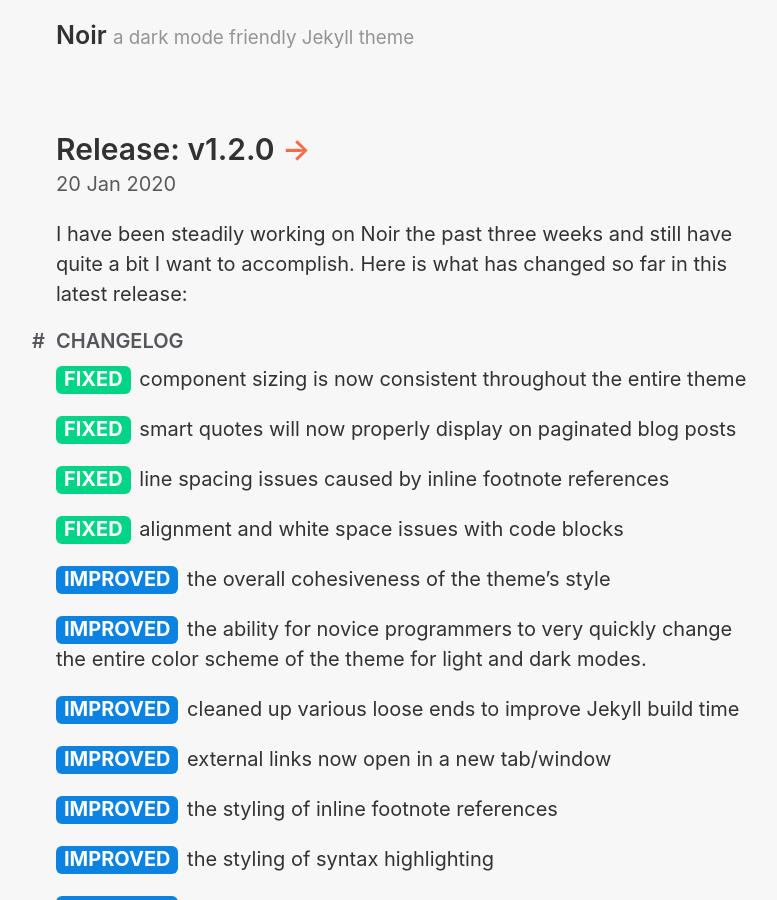
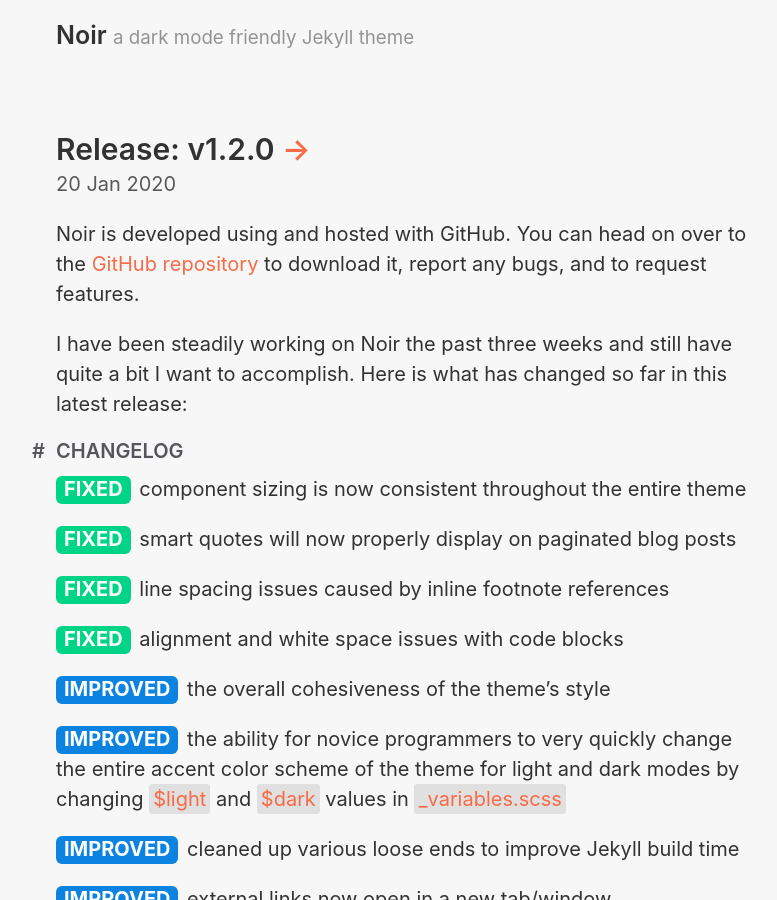
Before and after one commit to essentialenemy/noir, a Jekyll site: the page built from _posts/2020-01-20-release-v-1-2-0.md, in a window 1280 px wide and 900 px high. Shown: the whole window, without its empty margins (234-1011 px from the left). Built offline with Jekyll 4.4.1, drawn with Linux system fonts in a browser that asks for light colours; some of the changed text lies outside the part shown.

Commit message:
Made a few updates to the changelog for clarity.

```diff
--- a/_posts/2020-01-20-release-v-1-2-0.md
+++ b/_posts/2020-01-20-release-v-1-2-0.md
@@ -4,6 +4,8 @@
 date: 2020-01-20 12:30:45
 link: https://github.com/essentialenemy/noir
 ---
+
+Noir is developed using and hosted with GitHub. You can head on over to the [GitHub repository]({{ site.github.repo }}) to download it, report any bugs, and to request features.
 
 I have been steadily working on Noir the past three weeks and still have quite a bit I want to accomplish. Here is what has changed so far in this latest release:
 
@@ -20,7 +22,7 @@
 <span class="improved">IMPROVED</span> the overall cohesiveness of the theme's style
 
 <span class="improved">IMPROVED</span> the ability for novice programmers to very quickly change the entire
-color scheme of the theme for light and dark modes.
+accent color scheme of the theme for light and dark modes by changing `$light` and `$dark` values in `_variables.scss`
 
 <span class="improved">IMPROVED</span> cleaned up various loose ends to improve Jekyll build time
 
@@ -63,7 +65,7 @@
 <span class="added">ADDED</span> code blocks now display the language name (^ see it?)
 
 <span class="added">ADDED</span> per post navigation in the form of 'previous' and 'next' links, found at
-the bottom of post content
+the bottom of post content (you can easily make the links display the title of the previous and next posts if you prefer)
 
 <span class="removed">REMOVED</span> the `span` classes for message boxes: warning, info, success and danger have all been depricated in the move to additional, newer ones
 
```
Also changed, not shown: other parts of _posts/2020-01-20-release-v-1-2-0.md (+1 -1 lines).
